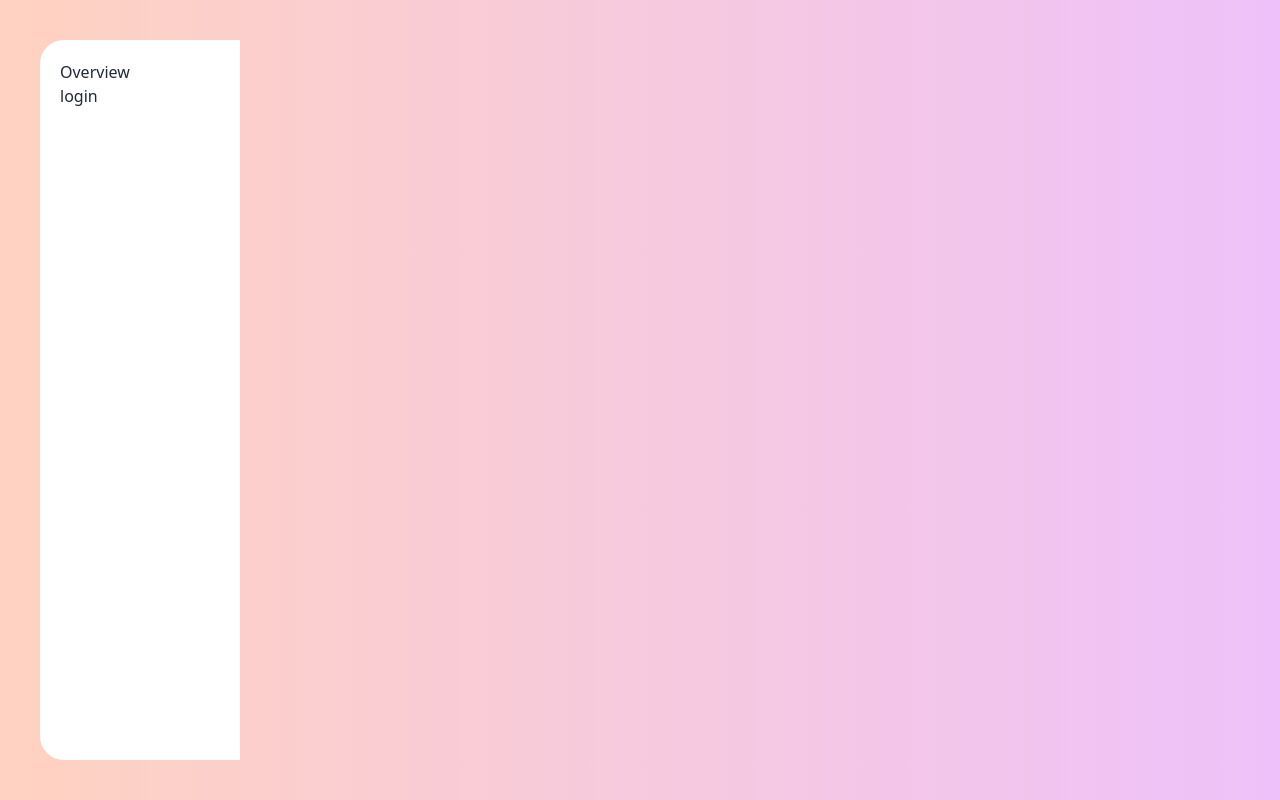
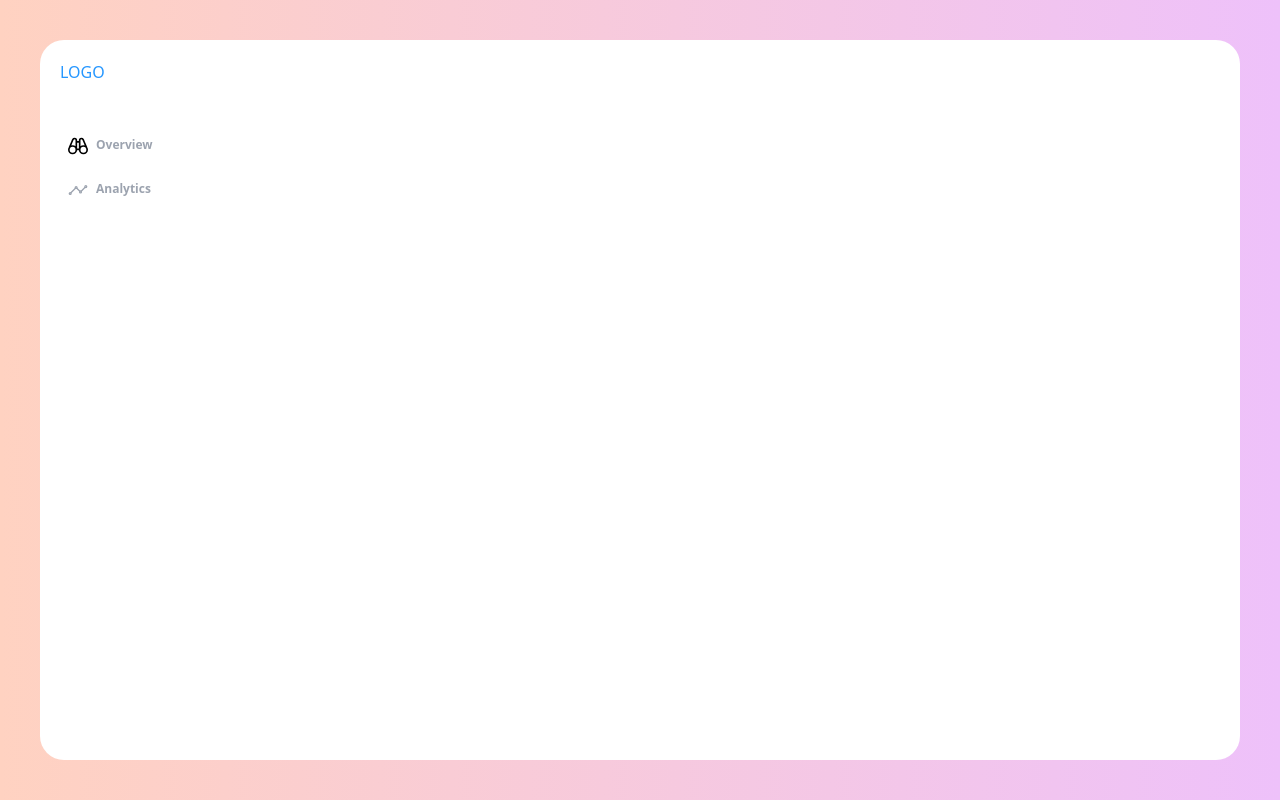
Before and after one commit to forLoop94/Employee_dashboard_app, a React (Vite) app: page / in a window 1280 px wide. Built offline with nearby package versions, Linux system fonts and the light colour scheme.

Commit message:
Create state to handle opening and closing of hamgurger menu, style nav links, their active and hover states

```diff
--- a/src/App.jsx
+++ b/src/App.jsx
@@ -10,12 +10,14 @@ import {
 import Login from "./pages/Login";
 import SignUp from "./pages/SignUp";
 import Root from "./components/Root";
+import Analytics from "./pages/Analytics";
 
 const router = createBrowserRouter(
   createRoutesFromElements(
     <Route>
       <Route path='/' element={<Root />}>
         <Route path="/overview" element={<Overview />} />
+        <Route path="/analytics" element={<Analytics />} />
       </Route>
       <Route path="/login" element={<Login />} />
       <Route path="/signup" element={<SignUp />} />
@@ -25,8 +27,7 @@ const router = createBrowserRouter(
 
 function App() {
   return (
-    <main className="bg-gradient-to-r from-pitch to-lilac h-screen p-10">
-      {/* <Overview /> */}
+    <main className="lg:bg-gradient-to-r from-pitch to-lilac h-screen lg:p-10">
       <RouterProvider router={router} />
     </main>
   );
--- a/src/components/NavPanel.jsx
+++ b/src/components/NavPanel.jsx
@@ -1,19 +1,43 @@
-import React from "react";
-import { Link } from "react-router-dom";
+import React, { useState } from "react";
+import { Link, useLocation } from "react-router-dom";
+import { FaBars } from "react-icons/fa6";
+import { GrOverview } from "react-icons/gr";
+import { IoAnalyticsOutline } from "react-icons/io5";
 
 const NavPanel = () => {
+  const [tray, setTray] = useState(false);
+  const { pathname } = useLocation();
+
+  const setNavPanelBackground = (targetLocation) => {
+    if (pathname === targetLocation)
+      return { backgroundColor: "#2697ff", color: "white" };
+    return {};
+  };
+
   return (
-    <div className="display-none lg:h-full lg:bg-white rounded-l-3xl p-5">
-      <div>
-        <Link to={"/overview"}>Overview</Link>
+    <div className="lg:h-full p-5 lg:bg-white rounded-l-3xl lg:shadow-[8px_0_10px_-6px_rgba(0, 0, 0, 0.5)]">
+      <div role="button" onClick={() => setTray(!tray)} className="lg:hidden">
+        <FaBars className="text-blue text-2xl" />
       </div>
-      <div>
-        <Link to={"/login"}>login</Link>
+      <div className={tray ? "invisible lg:visible" : ""}>
+        <h1 className="text-blue">LOGO</h1>
+        <ul className="pt-[40px] font-extrabold text-gray-400 text-[12px]">
+          <li style={setNavPanelBackground("/overview")}
+            className="px-2 py-3 rounded-2xl flex">
+            <GrOverview className="text-xl mr-2" />
+            <Link to={"/overview"}>Overview</Link>
+          </li>
+          <li
+            style={setNavPanelBackground("/analytics")}
+            className="px-2 py-3 rounded-2xl flex"
+          >
+            <IoAnalyticsOutline className="text-xl mr-2" />
+            <Link to={"/analytics"}>Analytics</Link>
+          </li>
+        </ul>
       </div>
     </div>
   );
 };
 
 export default NavPanel;
-
-//<div className=""></div>
--- a/src/components/Overview.jsx
+++ b/src/components/Overview.jsx
@@ -62,7 +62,7 @@ const Overview = () => {
   const TasksCompleted = 12;
 
   return (
-    <div className="rounded-3xl bg-white p-5 w-full lg:h-full lg:rounded-l-none lg:rounded-r-3xl flex-col justify-between">
+    <div className="flex-col justify-between">
       <nav className="mb-5">
         <h1 className="text-black font-extrabold h-6">Dashboard</h1>
         <small>Lorem ipsum dolor sit amet consectetur.</small>
--- a/src/components/Root.jsx
+++ b/src/components/Root.jsx
@@ -4,11 +4,11 @@ import NavPanel from "./NavPanel";
 
 const Root = () => {
   return (
-    <div className="flex h-full">
-      <div className="w-1/6">
+    <div className="lg:flex h-full">
+      <div className="absolute lg:relative w-1/6">
         <NavPanel />
       </div>
-      <div className="w-5/6">
+      <div className="px-5 pb-5 pt-[60px] lg:p-5 rounded-3xl bg-white w-full lg:h-full lg:rounded-l-none lg:rounded-r-3xl lg:w-5/6">
         <Outlet />
       </div>
     </div>
```
